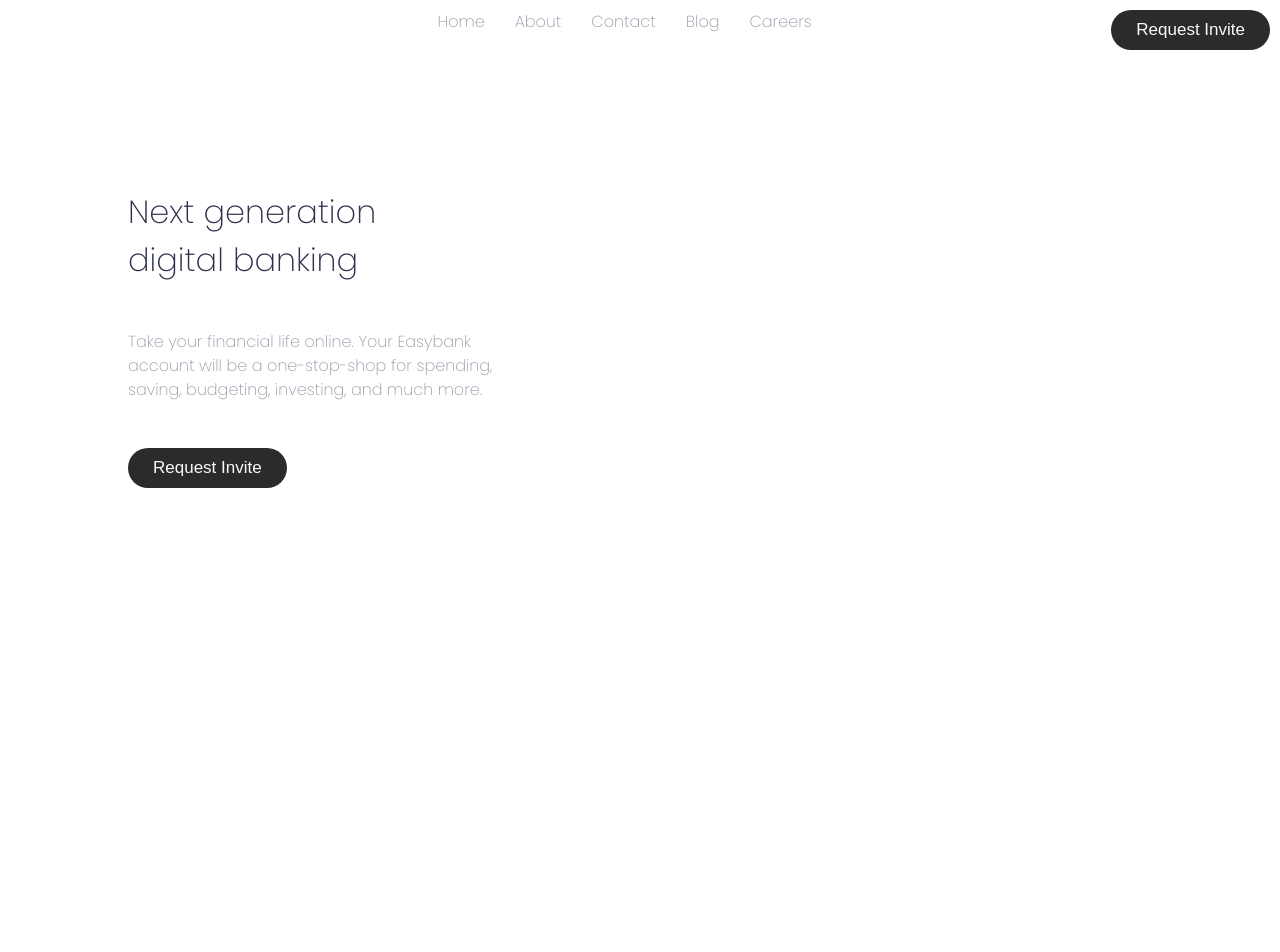
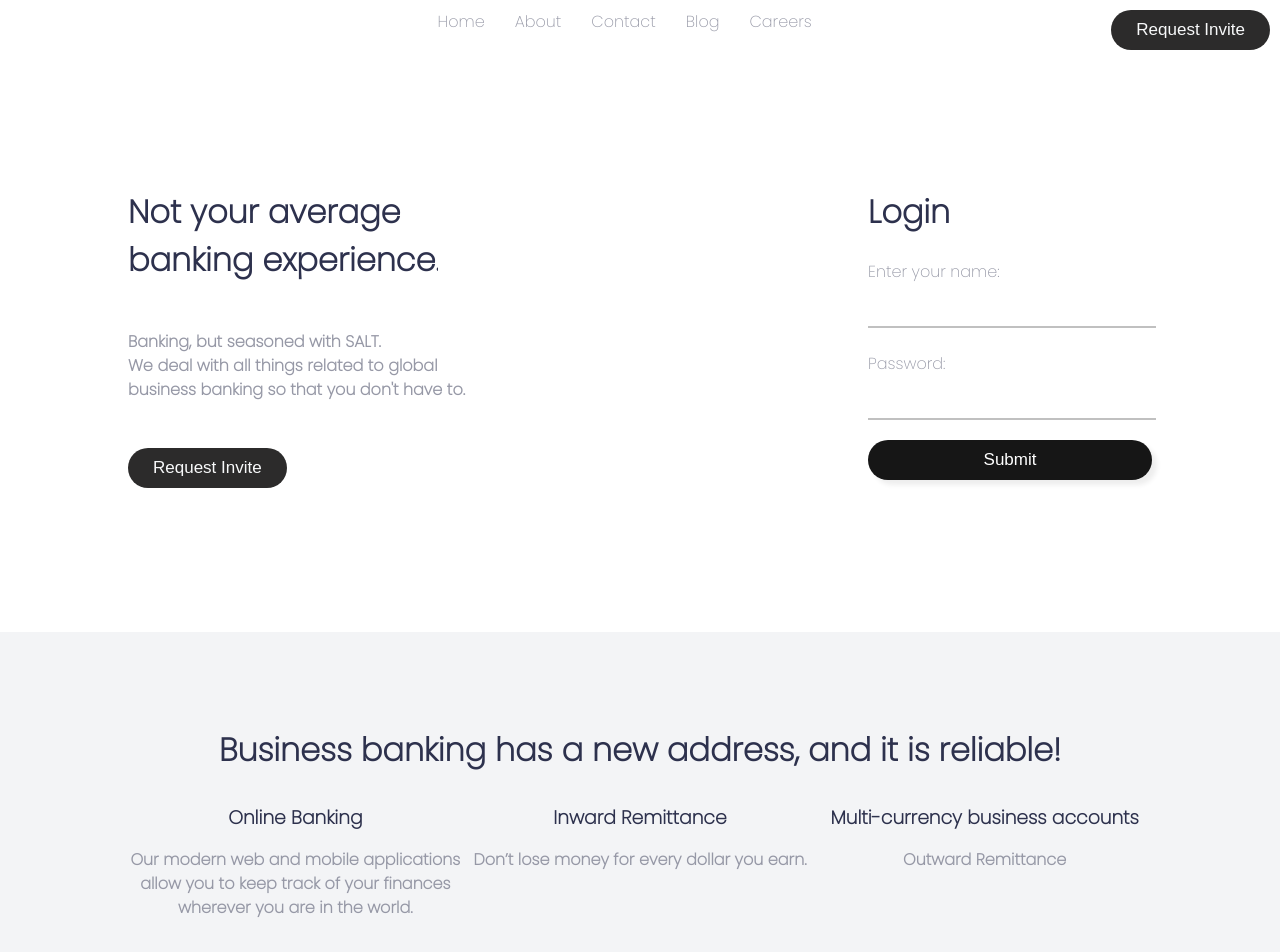
Before and after one commit to kriyanshii/bank-landing, a React (Create React App) app: page / in a window 1280 px wide. Shown: the top 952 px of the page. Before the commit the page ends 800 px from the top, so only its background shows below. Built offline with nearby package versions, Linux system fonts and the light colour scheme.

Commit message:
Added last container

```diff
--- a/src/App.js
+++ b/src/App.js
@@ -2,12 +2,15 @@ import React from "react";
 import "./style.css";
 import Navbar from "./components/Navbar";
 import TopContainer from "./components/TopContainer"
+import Middle from "./components/Middle"
+
 function App() {
   return (
     <>
       <body>
         <Navbar />
         <TopContainer />
+        <Middle />
       </body>
     </>
   );
--- /dev/null
+++ b/src/components/Middle.jsx
@@ -0,0 +1,38 @@
+
+function Middle() {
+  return (
+    <div className="middle-container">
+    <h1 className="heading">Business banking has a new address,
+and it is reliable!</h1>
+
+    <div className="cards-div">
+      <div className="">
+        <h3>Online Banking</h3>
+        <p> Our modern web and mobile applications allow you to keep track of your finances
+          wherever you are in the world.</p>
+      </div>
+
+      <div className="">
+        <h3>Inward Remittance</h3>
+
+        <p> Don’t lose money for every dollar you earn.</p>
+      </div>
+
+      <div className="">
+        <h3>Multi-currency business accounts</h3>
+
+        <p>Outward Remittance</p>
+
+      </div>
+      {/* <div className="">
+        <h3> Open API</h3>
+
+        <p> Manage your savings, investments, pension, and much more from one account. Tracking
+          your money has never been easier.</p>
+      </div> */}
+    </div>
+  </div>
+  )
+}
+
+export default Middle
--- a/src/components/TopContainer.jsx
+++ b/src/components/TopContainer.jsx
@@ -1,21 +1,34 @@
 import React from 'react'
+// import Login from './components/login'
 
 function TopContainer() {
   return (
     <div>
       <div className="top-container">
         <div className="main-heading">
-            <h1>Next generation digital banking</h1>
+            <h1 className='typing-demo'><b>Not your average</b></h1>
+            <h1 className='typing-demo'><b>banking experience.</b></h1>
 
-            <p> Take your financial life online. Your Easybank account will be a one-stop-shop
-                for spending, saving, budgeting, investing, and much more.</p>
+
+            <p> Banking, but seasoned with SALT. <br></br>
+We deal with all things related to global<br></br>
+business banking so that you don't have to.</p>
             <button type="button" name="button">Request Invite</button>
-            </div>
-            <div className="mobile-img-div">
-                <div>
-
+        </div>
+        <div className="mobile-login-div">
+            <form>
+                <h1 className="login">Login</h1><br/>
+                <div className="details">
+                <label for="username">Enter your name:<br/>
+                <input type="text" name="username" className="username" ></input>
+                </label><br/><br/>
                 </div>
-            </div>
+                <label for="password ">Password:<br/>
+                <input type="text" class="username" name="password" required ></input></label>
+                <button type="submit" name="submit" class="submit" value="Submit">Submit</button>
+                <br/><br/>
+            </form>
+        </div>
         </div>
     </div>
   )
--- a/src/style.css
+++ b/src/style.css
@@ -39,6 +39,10 @@ h4 {
   padding-bottom: 50px;
 }
 
+p{
+  font-weight: 1000;
+}
+
 /*** classes and ids ***/
 .navbar-div {
   position: relative;
@@ -69,14 +73,38 @@ h4 {
 }
 .top-container {
   display: flex;
-  /* background: url("../images/bg-intro-desktop.svg") no-repeat hsl(0, 0%, 98%); */
+  /* background: url(../images/bg-intro-desktop.svg) no-repeat hsl(0, 0%, 98%); */
   background-position: 300% 50%;
   padding: 10%;
   overflow: hidden;
+  align-content: flex-start;
+  justify-content: space-between;
+}
+
+
+.typing-demo {
+  width: 22ch;
+  animation: typing 2s steps(22), blink .5s step-end infinite alternate;
+  white-space: nowrap;
+  overflow: hidden;
+  border-right: 3px solid;
+  font-size: 2em;
+}
+
+@keyframes typing {
+  from {
+    width: 0
+  }
+}
+
+@keyframes blink {
+  50% {
+    border-color: transparent
+  }
 }
 
 .main-heading h1 {
-  width: 250px;
+  width: 310px;
   font-weight: 400;
 }
 
@@ -85,11 +113,37 @@ h4 {
   padding: 30px 0;
 }
 
-.mobile-img-div {
-  overflow: hidden;
-  position: absolute;
+.mobile-login-div {
+  display: inline-block;
+  padding-top: 0px;
   left: 49.6%;
   top: 6%;
+}
+
+.username{
+  width: 100%;
+  height: 40px;
+  border-bottom: 2px solid #C0C0C0;
+  border-top: none;
+  border-right: none;
+  border-left: none;
+}
+
+.submit{
+  background: #161616;
+  border-style: outset;
+  border-color: blanchedalmond;
+  margin-top: 20px;
+  width: 100%;
+  height: 40px;
+  border-radius: 20px;
+  color: white;
+  box-shadow: 5px 5px 5px #eee;
+}
+
+.heading{
+  text-align: center;
+  padding: 30px;
 }
 
 .mobile-img {
@@ -104,8 +158,9 @@ h4 {
 
 .cards-div {
   display: grid;
-  grid-template-columns: repeat(4, 1fr);
+  grid-template-columns: repeat(3, 1fr);
   grid-column-gap: 10px;
+  text-align: center;
 }
 
 .last-container {
@@ -168,6 +223,21 @@ h4 {
 .about-info button {
   margin-bottom: 40px;
 }
+
+/*login*/
+
+
+
+.or{
+  text-align: center;
+  text-size-adjust: 5px;
+  color:#a9a9a9;
+  margin: 30px;
+}
+
+/* end */
+
+
 /** media screen classes*/
 @media screen and (max-width: 500px) {
   body {
@@ -222,10 +292,13 @@ h4 {
     padding: 10px;
   }
 
-  .mobile-img-div {
+  .mobile-login-div {
     position: relative;
     left: 0;
     right: 0;
+    width: 60%;
+    display: inline-block;
+    padding-top: 50px;
   }
 
   .mobile-img {
```
Also changed, not shown: src/components/Bottom.jsx (added, +36 -0 lines), src/components/login.jsx (deleted, +0 -16 lines).
